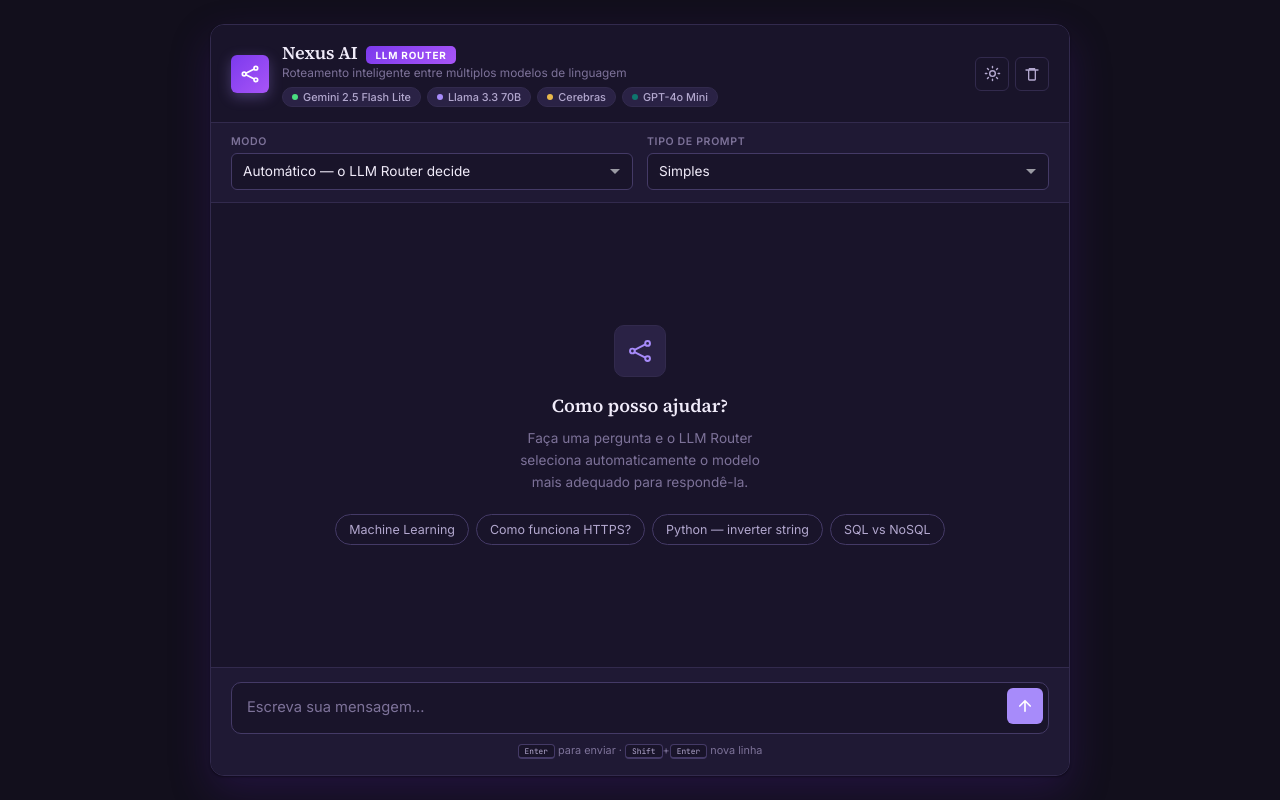
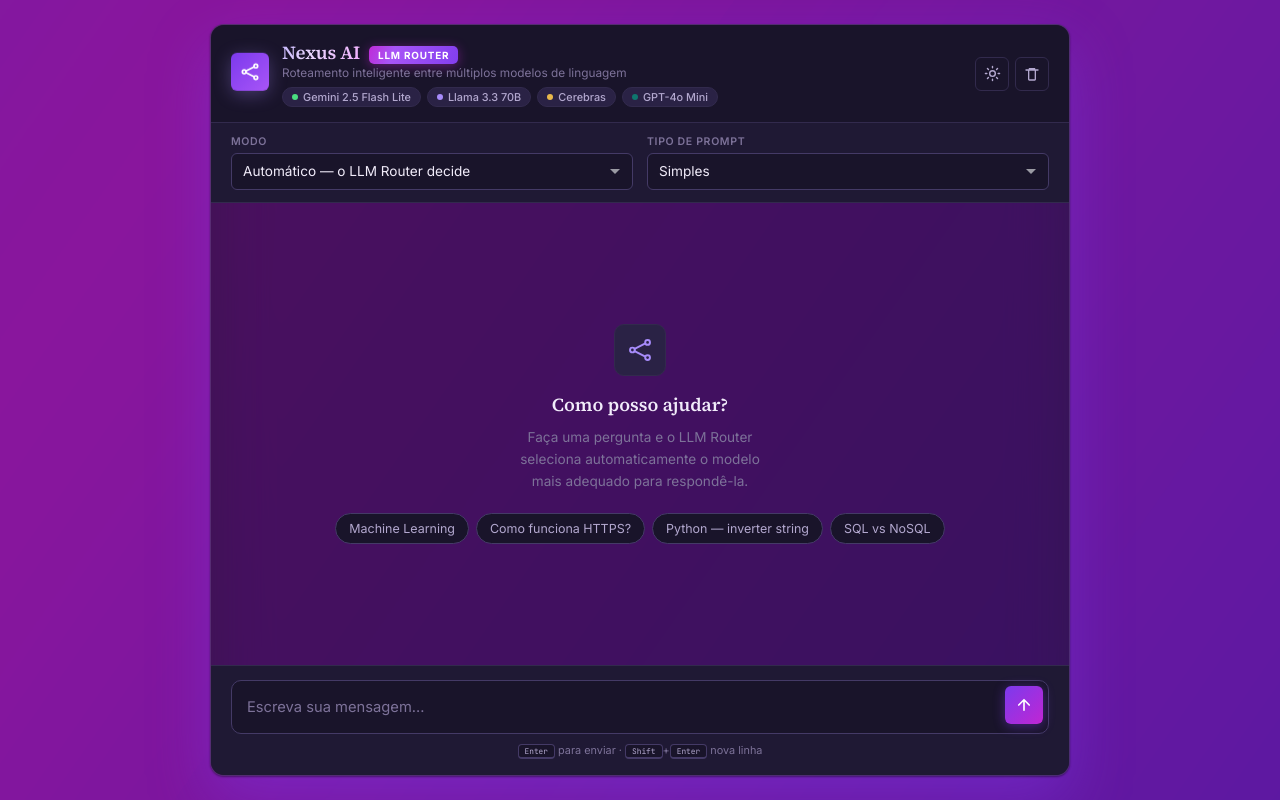
Before and after one commit to PedroNewDev/Conex-o-API, a Flask app: page / in a window 1280 px wide. Run offline with Flask 3, Linux system fonts and the light colour scheme; some libraries are stand-ins or nearby versions.

Commit message:
style: tema roxo vibrante com gradiente animado e glassmorphism
- fundo com malha de gradiente roxo/magenta em movimento (animacao GPU: so background-position)
- efeito vidro (backdrop-blur) no app: gradiente brilha atraves da area do chat
- titulo em texto gradiente, logo flutuante, badge LLM Router com brilho animado
- glow roxo no botao enviar, balao do usuario e chip do modelo roteado
- animacoes apenas com transform/opacity; prefers-reduced-motion preservado

```diff
--- a/templates/index.html
+++ b/templates/index.html
@@ -46,9 +46,14 @@
       --red:           #f1786f;
       --amber:         #e8b84b;
       --header-bg:     #19142a;
-      --shadow:        0 1px 2px rgba(0,0,0,.4), 0 16px 40px rgba(76,29,149,.28);
+      --shadow:        0 1px 2px rgba(0,0,0,.4), 0 24px 60px rgba(124,58,237,.4);
       --shadow-sm:     0 1px 3px rgba(0,0,0,.45);
       --code-bg:       #15101f;
+      --glass-bg:      rgba(25,20,42,.66);
+      --glass-border:  rgba(196,181,253,.16);
+      --title-grad:    linear-gradient(120deg,#c4b5fd 0%,#e9d5ff 40%,#f0abfc 100%);
+      --bg-mesh:       linear-gradient(125deg,#4c1d95,#7c3aed,#c026d3,#6d28d9,#4c1d95);
+      --bg-mesh-opacity: .6;
     }
 
     [data-theme="light"] {
@@ -91,6 +101,26 @@
       justify-content: center;
       padding: 24px;
       -webkit-font-smoothing: antialiased;
+      overflow: hidden;
+    }
+
+    /* Fundo vibrante: malha de gradiente roxo/magenta em movimento lento */
+    body::before {
+      content: "";
+      position: fixed;
+      inset: -25%;
+      z-index: 0;
+      background: var(--bg-mesh);
+      background-size: 300% 300%;
+      filter: blur(70px) saturate(1.25);
+      opacity: var(--bg-mesh-opacity);
+      animation: bgShift 22s ease-in-out infinite;
+      will-change: background-position;
+    }
+    @keyframes bgShift {
+      0%   { background-position: 0% 50%; }
+      50%  { background-position: 100% 50%; }
+      100% { background-position: 0% 50%; }
     }
 
     .sr-only {
@@ -109,13 +139,16 @@
     /* ═══════════════ APP SHELL ═══════════════ */
     .app {
       position: relative;
+      z-index: 1;
       width: 100%;
       max-width: 860px;
       height: min(94vh, 920px);
       display: flex;
       flex-direction: column;
-      background: var(--surface);
-      border: 1px solid var(--border);
+      background: var(--glass-bg);
+      backdrop-filter: blur(28px) saturate(1.4);
+      -webkit-backdrop-filter: blur(28px) saturate(1.4);
+      border: 1px solid var(--glass-border);
       border-radius: var(--radius-lg);
       box-shadow: var(--shadow);
       overflow: hidden;
@@ -141,7 +174,12 @@
       align-items: center;
       justify-content: center;
       flex-shrink: 0;
-      box-shadow: 0 4px 14px var(--accent-ring);
+      box-shadow: 0 4px 18px var(--accent-ring);
+      animation: logoFloat 5s ease-in-out infinite;
+    }
+    @keyframes logoFloat {
+      0%, 100% { transform: translateY(0); }
+      50%      { transform: translateY(-3px); }
     }
 
     .header-info { flex: 1; min-width: 0; }
@@ -153,10 +191,14 @@
     }
     .header-name {
       font-family: var(--serif);
-      font-size: 1.12rem;
+      font-size: 1.16rem;
       font-weight: 600;
-      color: var(--text);
       letter-spacing: -.01em;
+      background: var(--title-grad);
+      -webkit-background-clip: text;
+      background-clip: text;
+      -webkit-text-fill-color: transparent;
+      color: transparent;
     }
     .router-badge {
       font-size: .62rem;
@@ -166,8 +208,15 @@
       padding: 3px 9px;
       border-radius: 5px;
       color: #fff;
-      background: linear-gradient(135deg, #7c3aed, #a855f7);
+      background: linear-gradient(110deg, #7c3aed 0%, #c026d3 45%, #a855f7 60%, #7c3aed 100%);
+      background-size: 220% 100%;
       border: none;
+      box-shadow: 0 2px 12px rgba(192,38,211,.45);
+      animation: badgeShine 3.5s linear infinite;
+    }
+    @keyframes badgeShine {
+      0%   { background-position: 100% 0; }
+      100% { background-position: -120% 0; }
     }
     .header-sub {
       font-size: .74rem;
@@ -708,20 +759,22 @@
     .char-pill.warn { color: var(--amber); }
     .char-pill.over { color: var(--red); }
     #btnSend {
-      width: 36px; height: 36px;
+      width: 38px; height: 38px;
       border-radius: var(--radius-sm);
-      background: var(--accent);
+      background: linear-gradient(135deg, #7c3aed, #c026d3);
       border: none;
       color: #fff;
       cursor: pointer;
       display: flex;
       align-items: center;
       justify-content: center;
-      transition: opacity var(--transition), background var(--transition);
+      transition: transform var(--transition), box-shadow var(--transition);
+      box-shadow: 0 2px 12px rgba(124,58,237,.45);
       flex-shrink: 0;
     }
-    #btnSend:hover:not(:disabled) { opacity: .88; }
-    #btnSend:disabled { background: var(--surface3); color: var(--text-3); cursor: default; }
+    #btnSend:hover:not(:disabled) { transform: translateY(-1px); box-shadow: 0 6px 20px rgba(192,38,211,.55); }
+    #btnSend:active:not(:disabled) { transform: translateY(0); }
+    #btnSend:disabled { background: var(--surface3); color: var(--text-3); box-shadow: none; cursor: default; }
     .input-hint {
       margin-top: 9px;
       font-size: .68rem;
```
Also changed, not shown: other parts of templates/index.html (+14 -7 lines).
